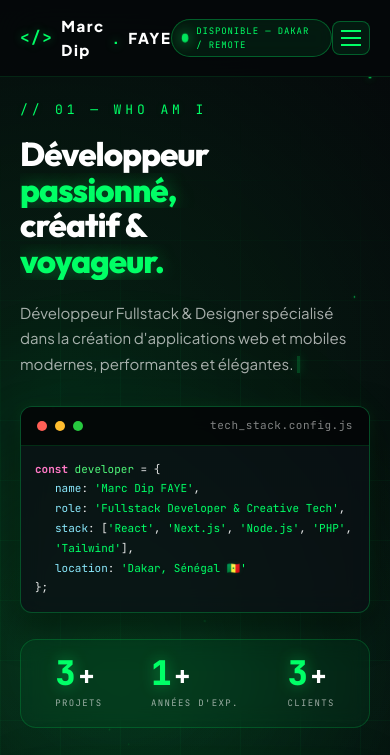
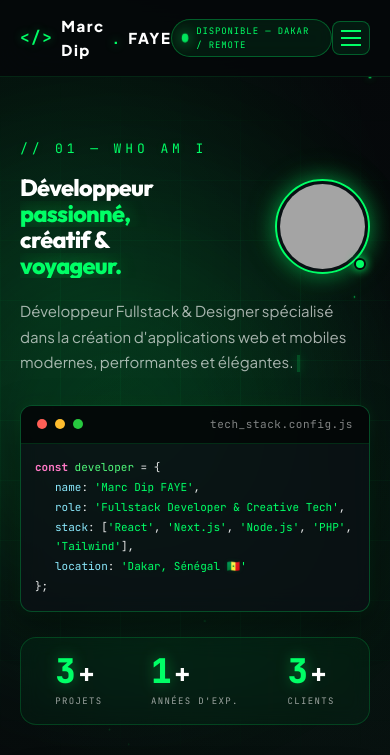
Before and after one commit to Marc-Dip-Faye/Application-Mobile-Money, a PHP site: page /index.html in a window 390 px wide. Shown: the top 755 px of the page. Run offline with PHP 8.4, Linux system fonts and the light colour scheme; grey boxes are pictures that could not be loaded.

Commit message:
Redesign portfolio with neon green theme, mobile app dock, and title avatar placement
Co-authored-by: Marc-Dip-Faye <203882405+Marc-Dip-Faye@users.noreply.github.com>

```diff
--- a/index.html
+++ b/index.html
@@ -76,12 +76,20 @@
     <div class="hero-left">
       <div class="section-label reveal">// 01 — WHO AM I</div>
 
+      <div class="hero-title-container">
         <h1 class="hero-title">
           <span class="line reveal"><span>Développeur</span></span>
           <span class="line reveal neon-green"><span>passionné,</span></span>
           <span class="line reveal"><span>créatif &</span></span>
           <span class="line reveal neon-green"><span>voyageur.</span></span>
         </h1>
+        <div class="hero-mobile-avatar reveal">
+          <div class="avatar-frame">
+            <img src="marc/marc.jpeg" alt="Marc Dip FAYE" class="avatar-img" onerror="this.onerror=null; this.src='https://images.unsplash.com/photo-1534528741775-53994a69daeb?w=800&q=80';">
+            <span class="avatar-status-dot"></span>
+          </div>
+        </div>
+      </div>
 
       <div class="hero-text-wrapper reveal">
         <p class="hero-text">
--- a/style.css
+++ b/style.css
@@ -396,6 +396,14 @@ section {
   grid-template-columns: 1.2fr 1fr;
   gap: 60px;
   align-items: center;
+}
+
+.hero-title-container {
+  display: block;
+}
+
+.hero-mobile-avatar {
+  display: none;
 }
 
 .hero-title {
@@ -1886,12 +1894,64 @@ section {
 
   .hero-content {
     grid-template-columns: 1fr;
-    gap: 40px;
+    gap: 30px;
+  }
+
+  .hero-title-container {
+    display: flex;
+    align-items: center;
+    justify-content: space-between;
+    gap: 16px;
+    margin-bottom: 20px;
   }
 
   .hero-title {
-    font-size: clamp(32px, 8.5vw, 48px);
-    margin-bottom: 20px;
+    flex: 1;
+    font-size: clamp(22px, 6vw, 34px);
+    line-height: 1.1;
+    margin-bottom: 0;
+  }
+
+  .hero-mobile-avatar {
+    display: flex;
+    flex-shrink: 0;
+  }
+
+  .avatar-frame {
+    position: relative;
+    width: 95px;
+    height: 95px;
+    border-radius: 50%;
+    border: 2px solid var(--neon-green);
+    box-shadow: 0 0 20px var(--neon-green-glow), 0 0 35px rgba(0, 255, 102, 0.2);
+    padding: 3px;
+    background: rgba(10, 16, 20, 0.8);
+  }
+
+  .avatar-img {
+    width: 100%;
+    height: 100%;
+    border-radius: 50%;
+    object-fit: cover;
+    object-position: top center;
+    filter: contrast(1.08) brightness(1.02);
+    display: block;
+  }
+
+  .avatar-status-dot {
+    position: absolute;
+    bottom: 2px;
+    right: 2px;
+    width: 12px;
+    height: 12px;
+    background: var(--neon-green);
+    border: 2px solid var(--black);
+    border-radius: 50%;
+    box-shadow: 0 0 10px var(--neon-green);
+  }
+
+  .hero-right {
+    display: none;
   }
 
   .hero-text {
```
Lines whose indentation alone changed are shown as unchanged.
